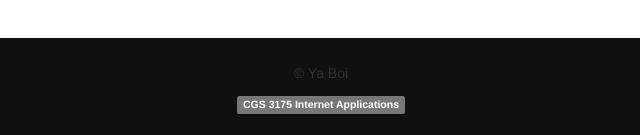
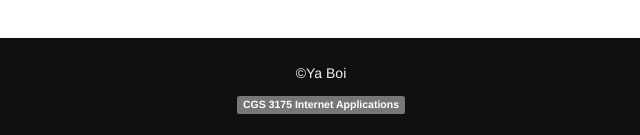
Before and after one commit to Dcalligy/Fake-Doors-Bootsrap, a plain HTML site: page index.html in a window 1280 px wide. Shown: the part 1464-1599 px from the top of the page, 319-959 px from the left. Drawn offline with nearby package versions, Linux system fonts and the light colour scheme.

Commit message:
Add files via upload

```diff
--- a/index.html
+++ b/index.html
@@ -139,9 +139,10 @@
 </div><br><br>
 <!-- End of content-->
 
-<!-- Standard footer-->
+<!-- Footer-->
 <footer class="container-fluid text-center">
-  <p>&copy; Ya Boi</p>
+  <p><font color="#f2f2f2">&copy;Ya Boi</font></p>
+  <!-- Default label -->
   <span class="label label-default">CGS 3175 Internet Applications</span>
 </footer>
 
```
